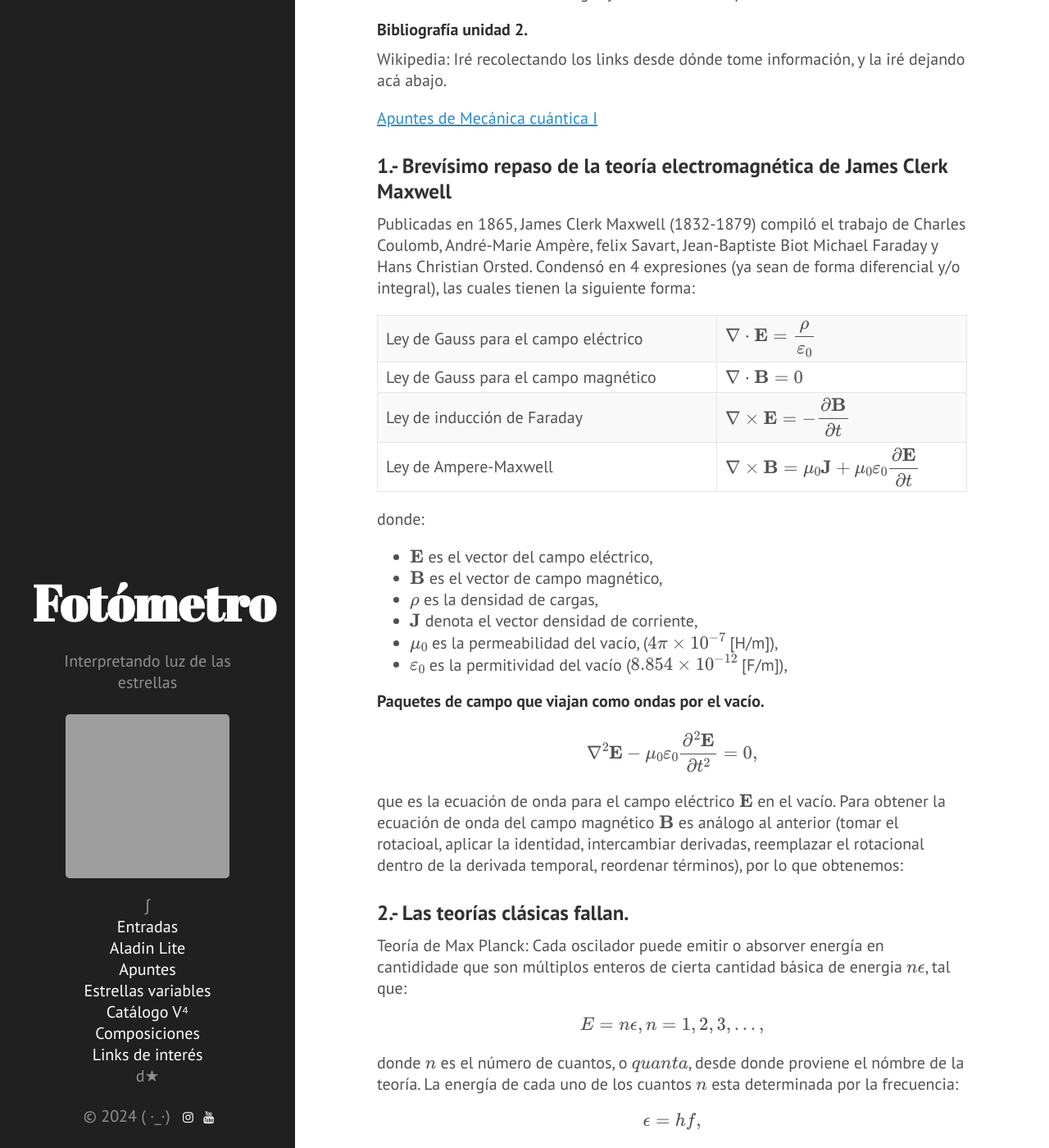
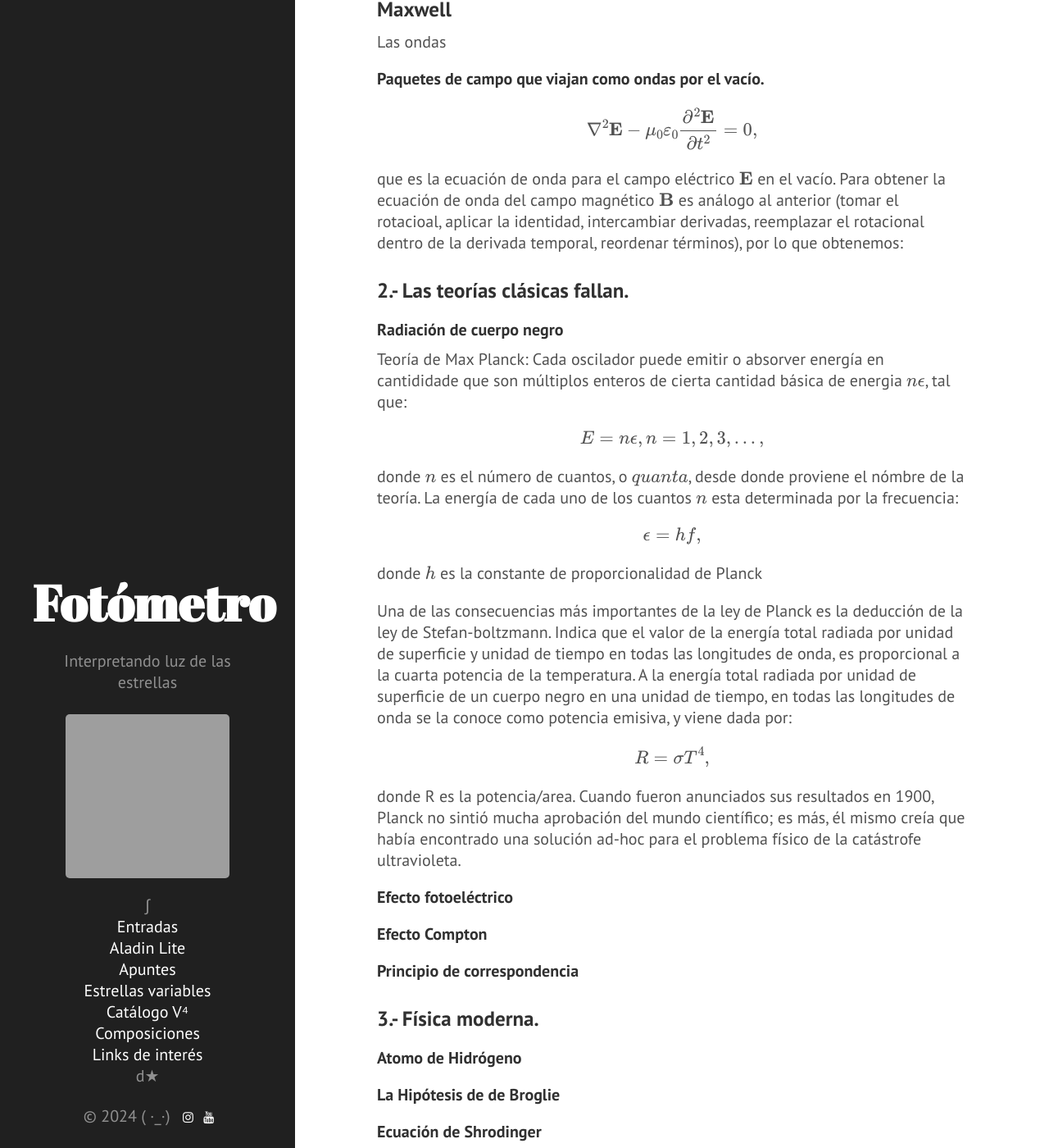
Before and after one commit to nicomedinap/nicomedinap.github.io, a Jekyll site: the page built from apuntes/FisicaDeFronteras/Elementos_mecanica_cuantica.md, in a window 1280 px wide and 1400 px high, scrolled down 1308 px. Shown: the whole window at 82% size. Built offline with Jekyll 4.4.1, drawn with Linux system fonts in a browser that asks for light colours; formulas are drawn with MathJax 3; a script that is not in the unit is left out; some of the changed text lies outside the part shown; grey boxes are pictures that could not be loaded.

Commit message:
Update Elementos_mecanica_cuantica.md

```diff
--- a/apuntes/FisicaDeFronteras/Elementos_mecanica_cuantica.md
+++ b/apuntes/FisicaDeFronteras/Elementos_mecanica_cuantica.md
@@ -8,10 +8,6 @@
 ## Apuntes del curso "Física de fronteras" para pedagogía en matemáticas y física, Universidad de Talca.
 
 Estimado estudiantado,
-
-Es de mi agrado informar que este espacio será exclusivo para desarrollar ideas, ordenar reflexiones, realizar cálculos y brindar información sobre el actual curso de "Física de fronteras", donde estudiaremos los fenómenos físicos de vanguardia en los últimos 100 años.
-
-Algunos cálculos que quizá no son vitales para el entendimiento de este curso, serán desarrollados en este espacio con el fin de que ustedes puedan verlos y sabes desde dónde provienen las ideas contra-intuitivas de la realidad.
 
 Las diapositivas actualizadas (hasta el 03/04/24) se encuentran en [ESTE LINK!]()
 
@@ -44,21 +40,7 @@
 
 ### 1.- Brevísimo repaso de la teoría electromagnética de James Clerk Maxwell
 
-Publicadas en 1865, James Clerk Maxwell (1832-1879) compiló el trabajo de Charles Coulomb, André-Marie Ampère, felix Savart, Jean-Baptiste Biot Michael Faraday y Hans Christian Orsted. Condensó en 4 expresiones (ya sean de forma diferencial y/o integral), las cuales tienen la siguiente forma:
-
-:---: | :---:
-Ley de Gauss para el campo eléctrico | $ \displaystyle \nabla \cdot \mathbf{E} = \frac{\rho}{\varepsilon_0}$
-Ley de Gauss para el campo magnético | $ \displaystyle \nabla \cdot \mathbf{B} = 0 $
-Ley de inducción de Faraday          | $ \displaystyle \nabla \times \mathbf{E} = -\frac{\partial \mathbf{B}}{\partial t} $
-Ley de Ampere-Maxwell | $ \displaystyle \nabla \times \mathbf{B} = \mu_0 \mathbf{J} + \mu_0 \varepsilon_0 \frac{\partial \mathbf{E}}{\partial t} $
-
-donde:
-* $\mathbf{E}$ es el vector del campo eléctrico,
-* $\mathbf{B}$ es el vector de campo magnético,
-* $\rho$ es la densidad de cargas,
-* $\mathbf{J}$ denota el vector densidad de corriente,
-* $\mu_0$ es la permeabilidad del vacío, ($4\pi \times 10^{-7}$ [H/m]),
-* $\varepsilon_0$ es la permitividad del vacío ($8.854 \times 10^{-12}$ [F/m]),
+Las ondas
 
 #### Paquetes de campo que viajan como ondas por el vacío.
 
@@ -70,6 +52,10 @@
 
 
 ### 2.- Las teorías clásicas fallan.
+
+
+#### Radiación de cuerpo negro
+
 
 Teoría de Max Planck: Cada oscilador puede emitir o absorver energía en cantididade que son múltiplos enteros de cierta cantidad básica de energia $n\epsilon$, tal que:
 
@@ -92,22 +78,26 @@
 R=\sigma T^4,
 $$
 
-donde R es la potencia/area.
+donde R es la potencia/area. Cuando fueron anunciados sus resultados en 1900, Planck no sintió mucha aprobación del mundo científico; es más, él mismo creía que había encontrado una solución ad-hoc para el problema físico de la catástrofe ultravioleta.
 
-Una estrella con temperatura superficial de 3000 Kelvin radía 100 veces la potencia del sol: ¿cuál es su radio?...
 
-$$
+#### Efecto fotoeléctrico
 
-$$
+#### Efecto Compton
 
-Cuando fueron anunciados sus resultados en 1900, Planck no sintió mucha aprobación del mundo científico; es más, él mismo creía que había encontrado una solución ad-hoc para el problema físico de la catástrofe ultravioleta.
-
+#### Principio de correspondencia
 
 ### 3.- Física moderna.
 
-Física atómica.
+#### Atomo de Hidrógeno
+
+#### La Hipótesis de de Broglie
+
+#### Ecuación de Shrodinger
 
 ### 4.- Las matemáticas de los números cuánticos.
+
+Estos provienen básicamente de la física atómica
 
 Ecuacion de Shrodinger en tres dimensiones
 
```
Also changed, not shown: other parts of apuntes/FisicaDeFronteras/Elementos_mecanica_cuantica.md (+1 -2 lines).
